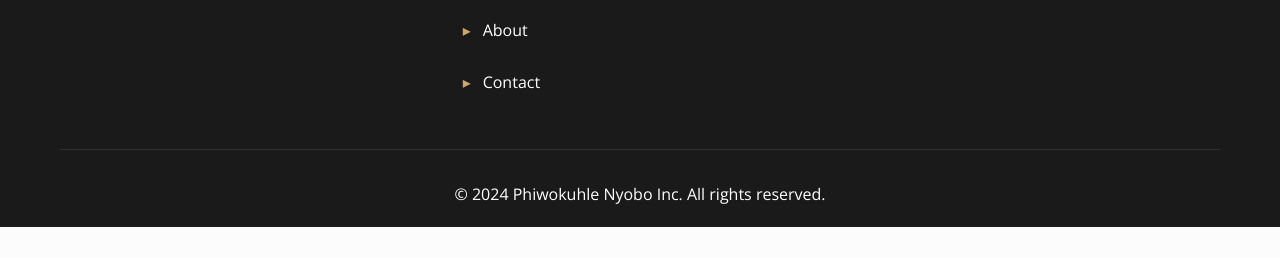
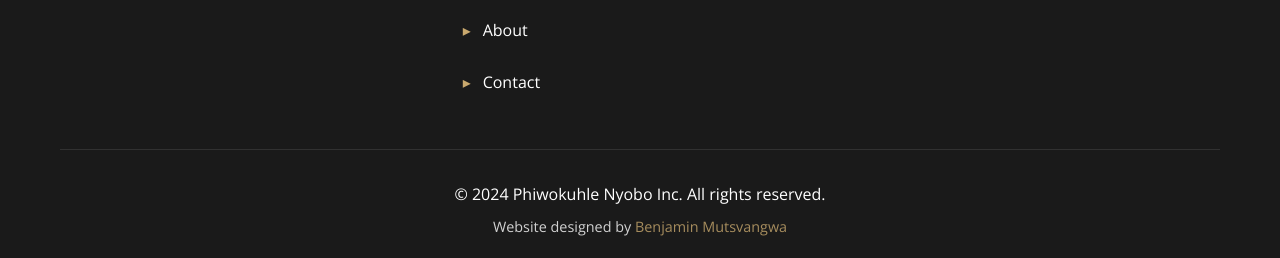
Before and after one commit to aly2902/phiwokuhle-nyobo-inc-website, a plain HTML site: page index.html in a window 1280 px wide. Shown: the part 4621-4879 px from the top of the page. Before the commit the page ends 4848 px from the top, so only its background shows below. Drawn offline with nearby package versions, Linux system fonts and the light colour scheme.

Commit message:
Add designer credit to footer

```diff
--- a/index.html
+++ b/index.html
@@ -286,6 +286,7 @@
             </div>
             <div class="footer-bottom">
                 <p>&copy; 2024 Phiwokuhle Nyobo Inc. All rights reserved.</p>
+                <p class="designer-credit">Website designed by <a href="https://github.com/benjamincode-24" target="_blank">Benjamin Mutsvangwa</a></p>
             </div>
         </div>
     </footer>
--- a/style.css
+++ b/style.css
@@ -650,6 +650,22 @@ h1, h2, h3, h4, h5, h6 {
     z-index: 2;
 }
 
+.designer-credit {
+    margin-top: 0.5rem;
+    font-size: 0.9rem;
+    opacity: 0.8;
+}
+
+.designer-credit a {
+    color: var(--accent-gold);
+    text-decoration: none;
+    transition: color 0.3s ease;
+}
+
+.designer-credit a:hover {
+    color: var(--white);
+}
+
 /* Scroll to Top Button */
 .scroll-to-top {
     position: fixed;
```
